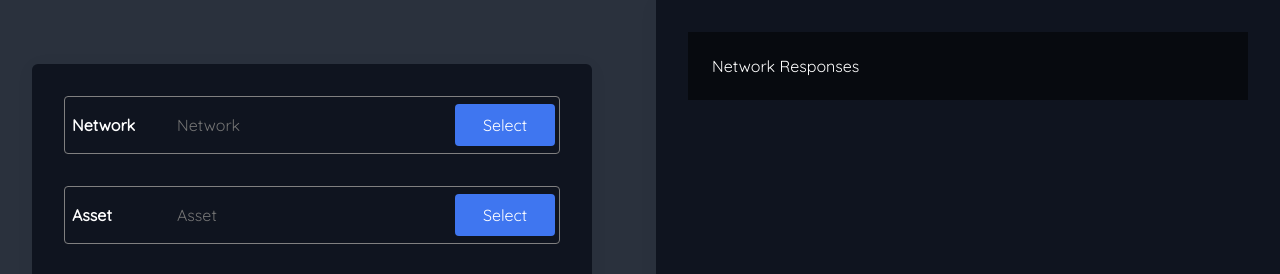
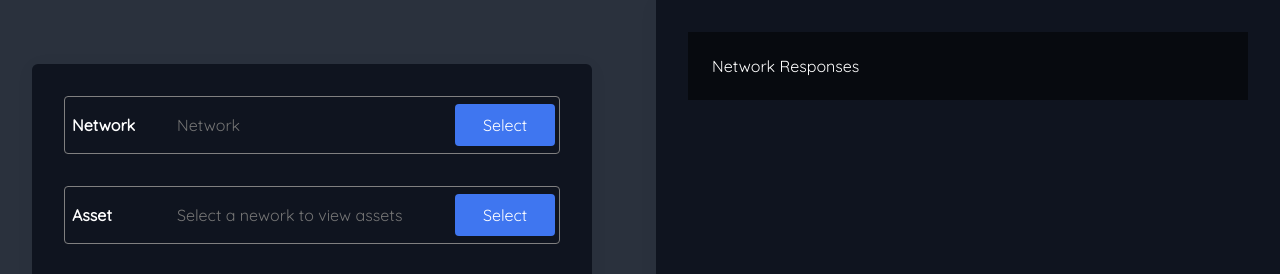
Before and after one commit to theekhay/kado-gateway, a React (Create React App) app: page / in a window 1280 px wide. Shown: the top 274 px of the page. Built offline with nearby package versions, Linux system fonts and the light colour scheme; no server answers.

Commit message:
assets and network

```diff
--- a/src/components/TextInput.jsx
+++ b/src/components/TextInput.jsx
@@ -9,6 +9,7 @@ const TextInput = ({
   iconUrl,
   prefix,
   onBlur,
+  locked,
 }) => {
   return (
     <div className="textinput__container">
@@ -30,7 +31,11 @@ const TextInput = ({
         onBlur={onBlur}
       />
       <div className="textinput__button">
-        {onSelectClick && <button onClick={onSelectClick}>Select</button>}
+        {onSelectClick && (
+          <button onClick={onSelectClick} disabled={locked}>
+            Select
+          </button>
+        )}
       </div>
     </div>
   );
--- a/src/page/GateWay.jsx
+++ b/src/page/GateWay.jsx
@@ -134,8 +134,6 @@ const GateWay = () => {
     setAmountInUsd(e.target.value);
   };
 
-  console.log(selectedAsset.symbol);
-
   useEffect(() => {
     setLoading(true);
     const url = `https://dev-api.kado.money/v1/ramp/quote?amountUsd=${amountInUsd}&blockchain=ethereum&asset=ETH&transactionType=buy&partner=prime_trust&fiatMethod=card`;
@@ -193,13 +191,18 @@ const GateWay = () => {
                 prefix="Network"
               />
               <TextInput
-                placeholder="Asset"
+                placeholder={
+                  Object.keys(selectedNetwork).length === 0
+                    ? "Select a nework to view assets"
+                    : "Assets"
+                }
                 type="text"
                 disabled={true}
                 onSelectClick={() => setAssetTab(true)}
                 defaultValue={selectedAsset.name}
                 iconUrl={selectedAsset.icon}
                 prefix="Asset"
+                locked={Object.keys(selectedNetwork).length === 0}
               />
               <TextInput
                 placeholder="Email"
```
